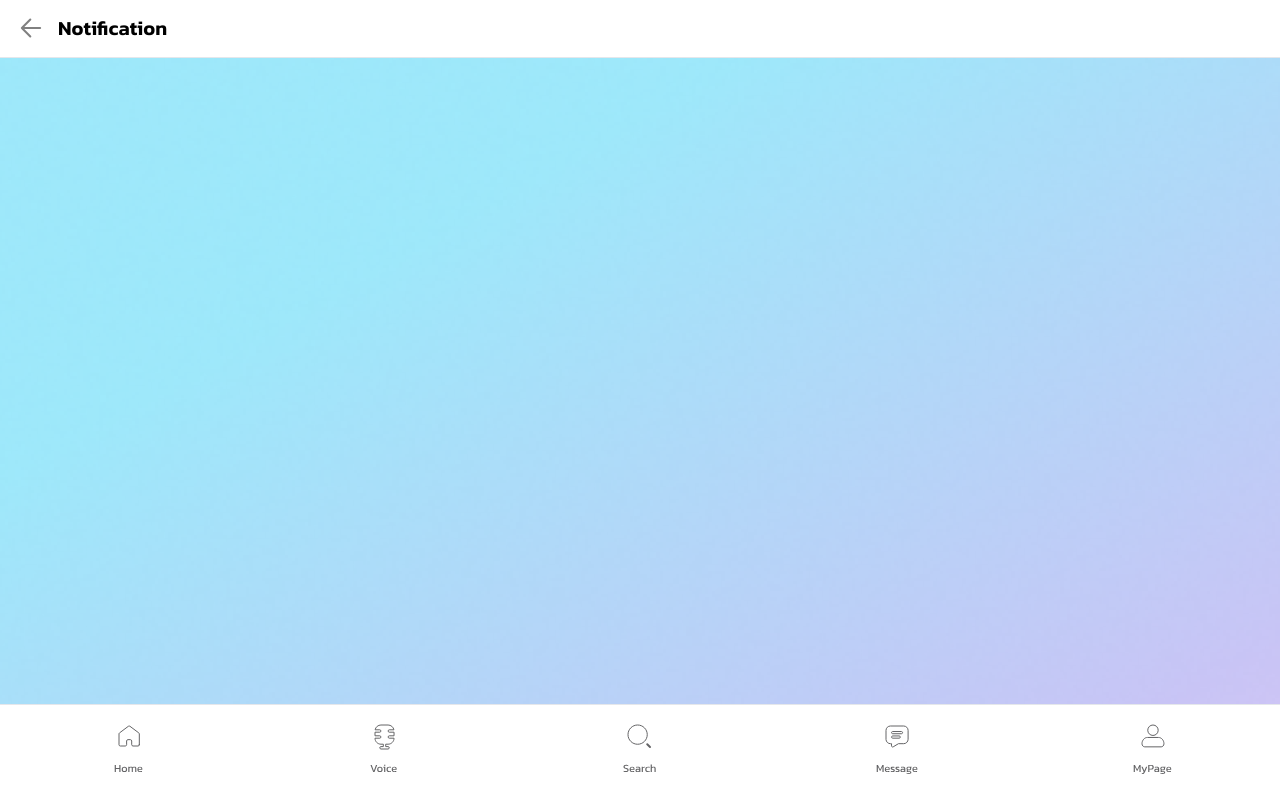
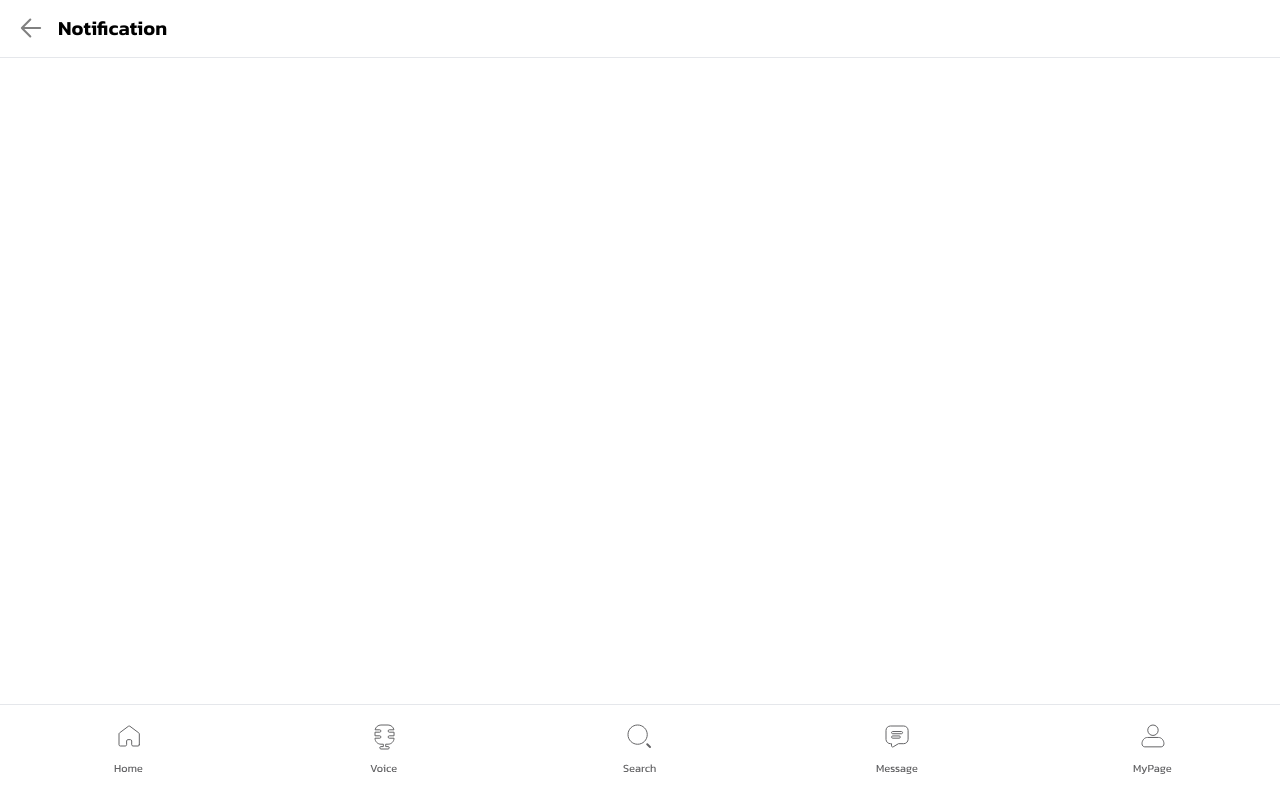
Before and after one commit to junghyunl/fillit, a React (Vite) app in the folder fillit_frontend/: page /notification in a window 1280 px wide. Built offline with nearby package versions, Linux system fonts and the light colour scheme.

Commit message:
design: 알림페이지 흰배경으로 변경

```diff
--- a/fillit_frontend/src/pages/Notification.tsx
+++ b/fillit_frontend/src/pages/Notification.tsx
@@ -2,10 +2,10 @@ import Header from '@/components/common/Header';
 
 const Notification = () => {
   return (
-    <>
+    <div className="bg-white h-screen">
       <Header left="back" text="Notification" isTitle={true} />
       <h1>Notification</h1>
-    </>
+    </div>
   );
 };
 
```
